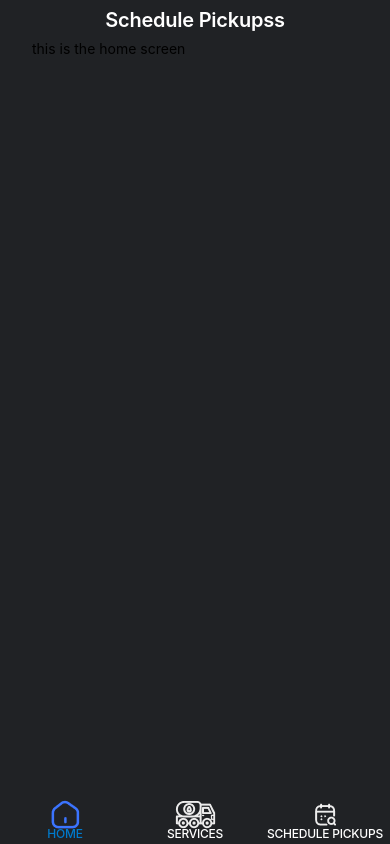
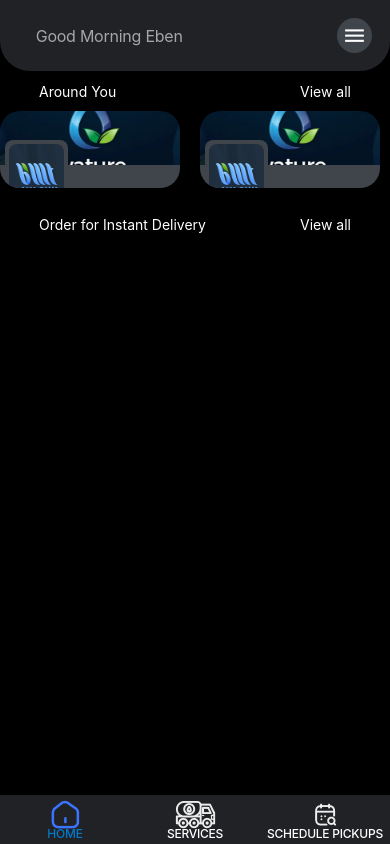
Before and after one commit to chrispydev/Phluow, a React Native app: screen /Home in a window 390 px wide. Built offline with nearby package versions, Linux system fonts and the light colour scheme.

Commit message:
feat(file name): completed the image carousel

```diff
--- /dev/null
+++ b/components/CarouselImage.js
@@ -0,0 +1,60 @@
+import React from 'react';
+import {Image, StyleSheet, View, Text} from 'react-native';
+import {colors} from '../styles/colors';
+
+export default function CarouselImage() {
+  return (
+    <View style={styles.TopNav}>
+      <Image style={styles.TopImageNav} source={require('../assets/im8.png')} />
+      <View
+        style={{
+          backgroundColor: colors.boxColor,
+          paddingVertical: 20,
+          paddingLeft: 18,
+        }}>
+        <View
+          style={{
+            zIndex: 10,
+            position: 'absolute',
+            top: -25,
+            left: 5,
+            borderRadius: 8,
+            backgroundColor: colors.boxColor,
+          }}>
+          <Image
+            style={{
+              height: 60,
+              width: 55,
+              margin: 4,
+              borderRadius: 8,
+            }}
+            source={require('../assets/im7.png')}
+          />
+        </View>
+        <Text style={styles.Text}>Name of Company</Text>
+      </View>
+    </View>
+  );
+}
+
+const styles = StyleSheet.create({
+  Text: {
+    color: colors.secondaryText,
+    marginTop: 20,
+  },
+  TopNav: {
+    width: 180,
+    maxHeight: 220,
+    borderTopRightRadius: 20,
+    borderTopLeftRadius: 20,
+    borderBottomRightRadius: 20,
+    borderBottomLeftRadius: 20,
+    overflow: 'hidden',
+    marginRight: 20,
+  },
+  TopImageNav: {
+    objectFit: 'fill',
+    height: '70%',
+    width: 180,
+  },
+});
--- /dev/null
+++ b/components/NavBar.js
@@ -0,0 +1,40 @@
+import React from 'react';
+import {View, Text, TouchableOpacity} from 'react-native';
+import Icon from 'react-native-vector-icons/MaterialCommunityIcons';
+import {colors} from '../styles/colors';
+
+export default function NavBar({authName}) {
+  return (
+    <View
+      style={{
+        flexDirection: 'row',
+        justifyContent: 'space-between',
+        backgroundColor: colors.primary,
+        alignItems: 'center',
+        padding: 18,
+        borderBottomLeftRadius: 30,
+        borderBottomRightRadius: 30,
+      }}>
+      <Text
+        style={{
+          flex: 1,
+          color: colors.lableText,
+          fontWeight: '400',
+          lineHeight: 20,
+          marginLeft: '5%',
+          letterSpacing: -0.24,
+          fontSize: 16,
+        }}>
+        {authName}
+      </Text>
+      <TouchableOpacity
+        style={{
+          backgroundColor: colors.boxColor,
+          padding: 5,
+          borderRadius: 25,
+        }}>
+        <Icon name="menu" size={25} color={colors.secondaryText} />
+      </TouchableOpacity>
+    </View>
+  );
+}
--- /dev/null
+++ b/components/TextHeader.js
@@ -0,0 +1,29 @@
+import React from 'react';
+import {View, TouchableOpacity, Text, StyleSheet} from 'react-native';
+import {colors} from '../styles/colors';
+
+export default function TextHeader({textLeft, textRight}) {
+  return (
+    <View
+      style={{
+        flexDirection: 'row',
+        justifyContent: 'space-between',
+        alignItems: 'center',
+        paddingHorizontal: '10%',
+        paddingVertical: '3%',
+      }}>
+      <TouchableOpacity>
+        <Text style={styles.Text}>{textLeft}</Text>
+      </TouchableOpacity>
+      <TouchableOpacity>
+        <Text style={styles.Text}>{textRight}</Text>
+      </TouchableOpacity>
+    </View>
+  );
+}
+
+const styles = StyleSheet.create({
+  Text: {
+    color: colors.secondaryText,
+  },
+});
--- a/components/Wrapper.js
+++ b/components/Wrapper.js
@@ -18,12 +18,12 @@ export default function Wrapper({
   removePadding,
 }) {
   return (
-    <SafeAreaView style={styles.signUpContainer}>
+    <SafeAreaView style={styles.Container}>
       <StatusBar backgroundColor="#000" />
       <View
         style={{
           flexDirection: 'row',
-          justifyContent: 'center',
+          justifyContent: 'space-between',
           alignItems: 'center',
           padding: 10,
           paddingHorizontal: 32,
@@ -62,7 +62,7 @@ export default function Wrapper({
 }
 
 const styles = StyleSheet.create({
-  signUpContainer: {
+  Container: {
     flex: 1,
     backgroundColor: colors.primary,
     fontFamily: 'Roboto_400Regular',
--- a/screens/HomeScreen.js
+++ b/screens/HomeScreen.js
@@ -1,11 +1,45 @@
 import React from 'react';
-import {Text, View} from 'react-native';
-import Wrapper from '../components/Wrapper';
+import {SafeAreaView, ScrollView, StatusBar, StyleSheet} from 'react-native';
+import {colors} from '../styles/colors';
+import NavBar from '../components/NavBar';
+import CarouselImage from '../components/CarouselImage';
+import TextHeader from '../components/TextHeader';
 
-export default function HomeScreen({navigation}) {
+export default function HomeScreen() {
   return (
-    <Wrapper headerTitle="Schedule Pickupss" navigation={navigation}>
-      <Text>this is the home screen</Text>
-    </Wrapper>
+    <SafeAreaView style={styles.Container}>
+      <StatusBar backgroundColor="#000" />
+      <NavBar authName="Good Morning Eben" />
+      <ScrollView showsVerticalScrollIndicator={false}>
+        <TextHeader textLeft="Around You" textRight="View all" />
+        <ScrollView
+          contentContainerStyle={{
+            marginHorizontal: 10,
+          }}
+          horizontal={true}
+          pagingEnabled={true}>
+          {[...Array(10)].map(i => (
+            <CarouselImage key={i} />
+          ))}
+        </ScrollView>
+        <ScrollView style={{marginTop: '4%'}}>
+          <TextHeader
+            textLeft="Order for Instant Delivery"
+            textRight="View all"
+          />
+        </ScrollView>
+      </ScrollView>
+    </SafeAreaView>
   );
 }
+
+const styles = StyleSheet.create({
+  Container: {
+    flex: 1,
+    backgroundColor: '#000',
+    fontFamily: 'Roboto_400Regular',
+  },
+  Text: {
+    color: colors.secondaryText,
+  },
+});
```
